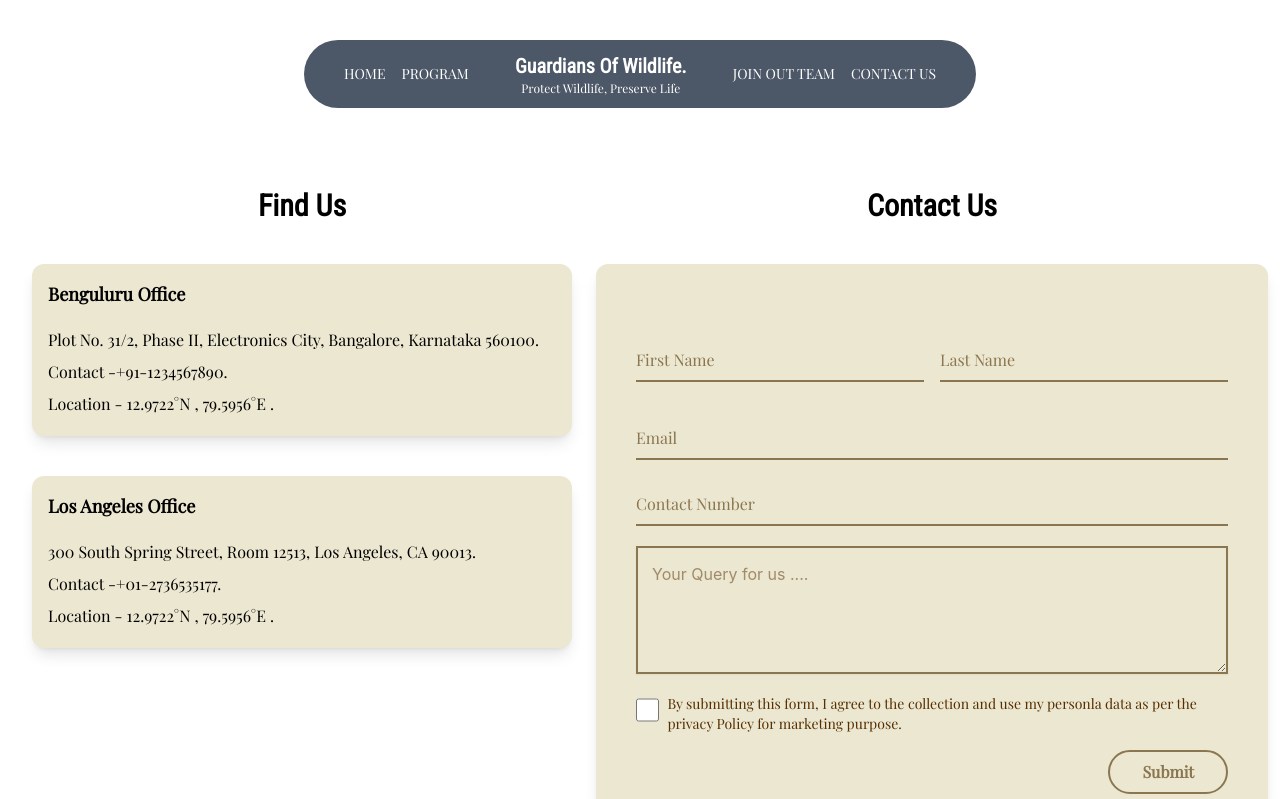
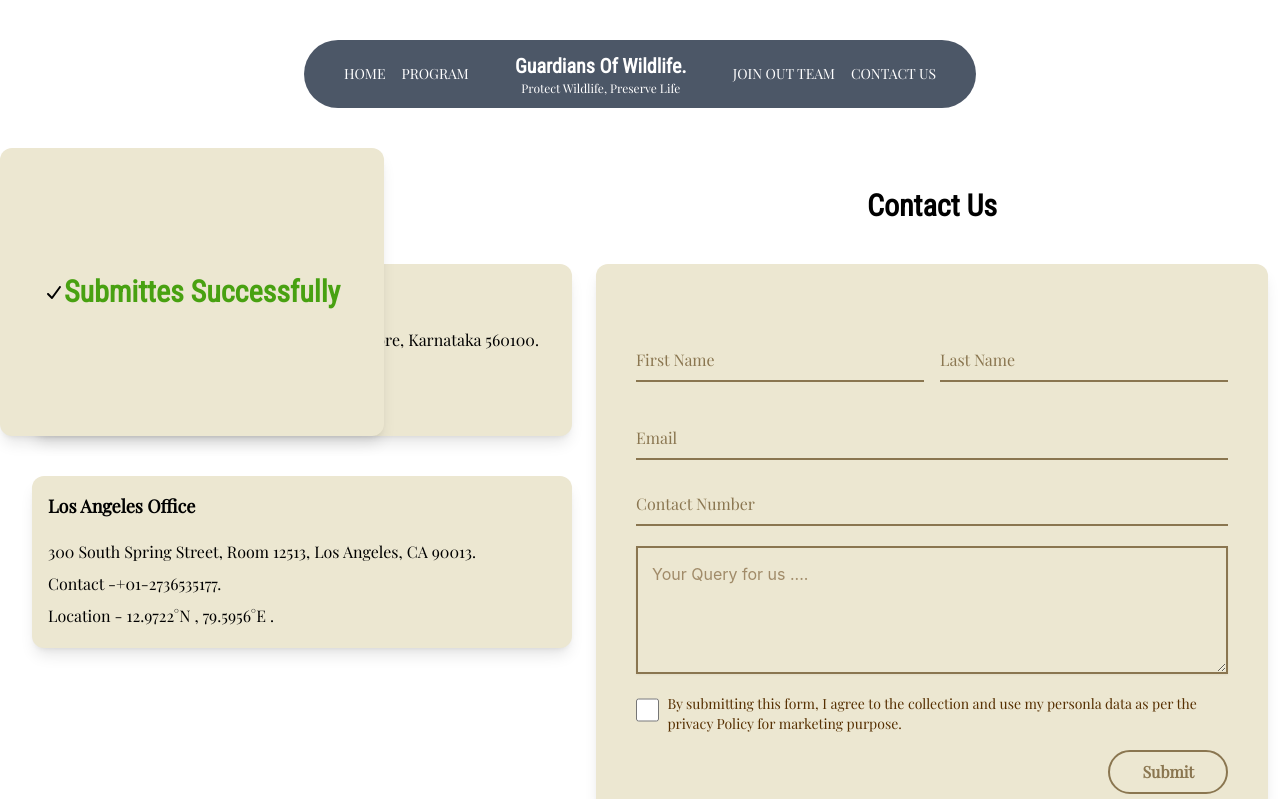
Before and after one commit to ankush0710/Guardians-of-Wildlife, a React (Vite) app: page /ContactUs in a window 1280 px wide. Shown: the top 799 px of the page. Built offline with nearby package versions, Linux system fonts and the light colour scheme.

Commit message:
check icon added to app jsx

```diff
--- a/src/App.jsx
+++ b/src/App.jsx
@@ -2,13 +2,14 @@ import React from 'react';
 import {Routes, Route} from 'react-router-dom'
 import { library } from '@fortawesome/fontawesome-svg-core'
 import {faInstagram, faFacebook, faTwitter, faLinkedin} from '@fortawesome/free-brands-svg-icons';
+import {faCheck} from '@fortawesome/free-solid-svg-icons';
 import Navbar from "./Components/Navbar";
 import Footer from "./Components/Footer";
 import Dashboard from "./Pages/Dashboard";
 import ContactUs from "./Pages/ContactUs";
 
 function App() {
-  library.add(faInstagram, faFacebook, faTwitter, faLinkedin);
+  library.add(faInstagram, faFacebook, faTwitter, faLinkedin, faCheck);
   return (
     <>
       <Navbar />
--- a/src/Pages/ContactUs.jsx
+++ b/src/Pages/ContactUs.jsx
@@ -1,10 +1,10 @@
 import React from "react";
 import { Formik, Form, Field, ErrorMessage } from "formik";
-import { useState } from "react"
+import { useState } from "react";
+import { FontAwesomeIcon } from "@fortawesome/react-fontawesome";
 
 const ContactUs = () => {
-
-  const [isSubmit, setIsSubmit] = useState(false);
+  const [isSubmit, setIsSubmit] = useState(true);
 
   // This method is used to capture the input field
   const initialValues = {
@@ -35,6 +35,8 @@ const ContactUs = () => {
 
     if (!values.contactNumber) {
       errors.contactNumber = "* Please enter contact number";
+    } else if (values.contactNumber.length < 10) {
+      errors.contactNumber = "* Contact number should be atleast of 10 digits";
     }
 
     if (!values.message) {
@@ -48,11 +50,12 @@ const ContactUs = () => {
   // this method is to captured the input on click of a submit button
   const onSubmit = (values) => {
     console.log("form data", values);
+    setIsSubmit = true;
   };
 
   return (
     <>
-      <div id="container" className="md:flex md:justify-between">
+      <div id="container" className="relative md:flex md:justify-between">
         {/* address of offices in INDIA and LA  */}
         <div
           id="address_section"
@@ -123,6 +126,18 @@ const ContactUs = () => {
           </div>
         </div>
 
+        <div
+              id="success-message"
+              className="absolute z-10 bg-[#ECE7D1] min-h-72 min-w-96 rounded-xl shadow-lg p-4 flex justify-center items-center"
+            >
+              <div id="icon" className="">
+                <FontAwesomeIcon icon="fa-solid fa-check" size={30}/>
+              </div>
+              <div id="message">
+                <h1 className="font-heading text-3xl font-bold text-[#48A111]">Submittes Successfully</h1>
+              </div>
+            </div>
+
         {/* contact form for contact details  */}
         <Formik
           initialValues={initialValues}
@@ -133,6 +148,7 @@ const ContactUs = () => {
             <h1 className="font-heading text-3xl font-bold text-center">
               Contact Us
             </h1>
+
             <div
               id="contact-form"
               className="bg-[#ECE7D1] rounded-xl flex flex-col py-15 px-10 mx-3 my-10 relative md:w-auto lg:w-2xl md:shadow-lg"
@@ -148,7 +164,11 @@ const ContactUs = () => {
                       className="block py-2.5 px-0 w-full text-md bg-transparent border-0 border-b-2 border-default-medium border-[#8A7650] appearance-none focus:outline-none focus:ring-0 focus:border-[#562F00] peer"
                       placeholder=""
                     />
-                    <ErrorMessage name='firstName' component="div" className="text-red-500 text-sm mt-1"/>
+                    <ErrorMessage
+                      name="firstName"
+                      component="div"
+                      className="text-red-500 text-sm mt-1"
+                    />
                     <label
                       for="firstName"
                       className="absolute font-body text-md text-[#8A7650] duration-300 transform -translate-y-6 scale-75 top-3 -z-10 origin-[0] peer-focus:start-0 peer-focus:text-fg-brand peer-placeholder-shown:scale-100 peer-placeholder-shown:translate-y-0 peer-focus:scale-75 peer-focus:-translate-y-6 rtl:peer-focus:translate-x-1/4 rtl:peer-focus:left-auto"
@@ -166,7 +186,11 @@ const ContactUs = () => {
                       className="block py-2.5 px-0 w-full text-md bg-transparent border-0 border-b-2 border-default-medium border-[#8A7650] appearance-none focus:outline-none focus:ring-0 focus:border-[#562F00] peer"
                       placeholder=""
                     />
-                    <ErrorMessage name='lastName' component="div" className="text-red-500 text-sm mt-1"/>
+                    <ErrorMessage
+                      name="lastName"
+                      component="div"
+                      className="text-red-500 text-sm mt-1"
+                    />
                     <label
                       for="lastName"
                       className="absolute font-body text-md text-[#8A7650] duration-300 transform -translate-y-6 scale-75 top-3 -z-10 origin-[0] peer-focus:start-0 peer-focus:text-fg-brand peer-placeholder-shown:scale-100 peer-placeholder-shown:translate-y-0 peer-focus:scale-75 peer-focus:-translate-y-6 rtl:peer-focus:translate-x-1/4 rtl:peer-focus:left-auto"
@@ -185,7 +209,11 @@ const ContactUs = () => {
                     className="block py-2.5 px-0 w-full text-md bg-transparent border-0 border-b-2 border-default-medium border-[#8A7650] appearance-none focus:outline-none focus:ring-0 focus:border-[#562F00] peer"
                     placeholder=""
                   />
-                  <ErrorMessage name='email' component="div" className="text-red-500 text-sm mt-1"/>
+                  <ErrorMessage
+                    name="email"
+                    component="div"
+                    className="text-red-500 text-sm mt-1"
+                  />
                   <label
                     for="email"
                     className="absolute font-body text-md text-[#8A7650] duration-300 transform -translate-y-6 scale-75 top-3 -z-10 origin-[0] peer-focus:start-0 peer-focus:text-fg-brand peer-placeholder-shown:scale-100 peer-placeholder-shown:translate-y-0 peer-focus:scale-75 peer-focus:-translate-y-6 rtl:peer-focus:translate-x-1/4 rtl:peer-focus:left-auto"
@@ -203,7 +231,11 @@ const ContactUs = () => {
                     className="block py-2.5 px-0 w-full text-md bg-transparent border-0 border-b-2 border-default-medium border-[#8A7650] appearance-none focus:outline-none focus:ring-0 focus:border-[#562F00] peer"
                     placeholder=""
                   />
-                  <ErrorMessage name='contactNumber' component="div" className="text-red-500 text-sm mt-1"/>
+                  <ErrorMessage
+                    name="contactNumber"
+                    component="div"
+                    className="text-red-500 text-sm mt-1"
+                  />
                   <label
                     for="contactNumber"
                     className="absolute font-body text-md text-[#8A7650] duration-300 transform -translate-y-6 scale-75 top-3 -z-10 origin-[0] peer-focus:start-0 peer-focus:text-fg-brand peer-placeholder-shown:scale-100 peer-placeholder-shown:translate-y-0 peer-focus:scale-75 peer-focus:-translate-y-6 rtl:peer-focus:translate-x-1/4 rtl:peer-focus:left-auto"
@@ -222,7 +254,11 @@ const ContactUs = () => {
                     className="bg-neutral-secondary-medium border-2 border-default-medium border-[#8A7650] text-md text-[#562F00] text-semibold trounded-base focus:ring-brand focus:outline-none focus:border-[#562F00] block w-full p-3.5 shadow-xs placeholder:text-body"
                     placeholder="Your Query for us ...."
                   />
-                  <ErrorMessage name='message' component="div" className="text-red-500 text-sm mt-1"/>
+                  <ErrorMessage
+                    name="message"
+                    component="div"
+                    className="text-red-500 text-sm mt-1"
+                  />
                 </div>
 
                 {/* checkbox for terms and condition  */}
@@ -257,6 +293,17 @@ const ContactUs = () => {
           </div>
         </Formik>
       </div>
+
+      {/* this successfull message will popup when form is submitted  */}
+      {/* {
+        isSubmit ? (
+
+        ) : (
+        <div id="error-message">
+
+        </div>
+        )
+      } */}
     </>
   );
 };
```
